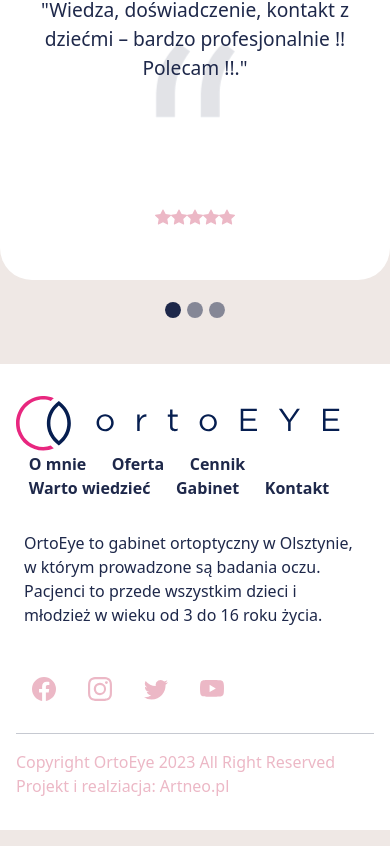
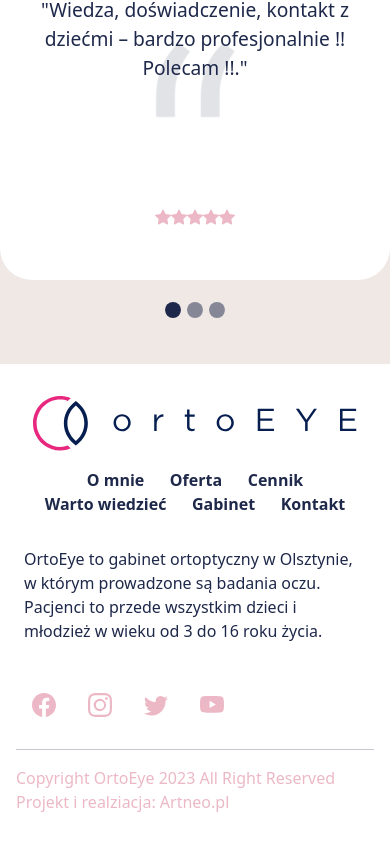
Before and after one commit to D3nyFRND/orto_eye, a Vue app: page / in a window 390 px wide. Shown: the part 3633-4479 px from the top of the page. Built offline with nearby package versions, Linux system fonts and the light colour scheme; the HTML template or start-up script is replaced by a standard one.

Commit message:
Footer mobile version

```diff
--- a/src/components/footer/footerDefault.scss
+++ b/src/components/footer/footerDefault.scss
@@ -10,6 +10,10 @@ footer{
         display: flex;
         flex-wrap: wrap;
         justify-content: space-between;
+
+            img{
+                max-width: 90vw;
+            }
 
             nav{
                 display: flex;
@@ -82,3 +86,22 @@ footer{
         color: var(--grey);
     }
 }
+
+
+@media only screen and (max-width:600px)  {
+    footer{
+        .logoNav{
+            flex-flow: column wrap;
+            place-content: center flex-start;
+            align-items: center;
+
+            nav{
+                margin-top: 1rem;
+                display: flex;
+                flex-wrap: wrap;
+                place-content: center;
+                align-items: center;
+            }
+        }
+    }
+}
```
